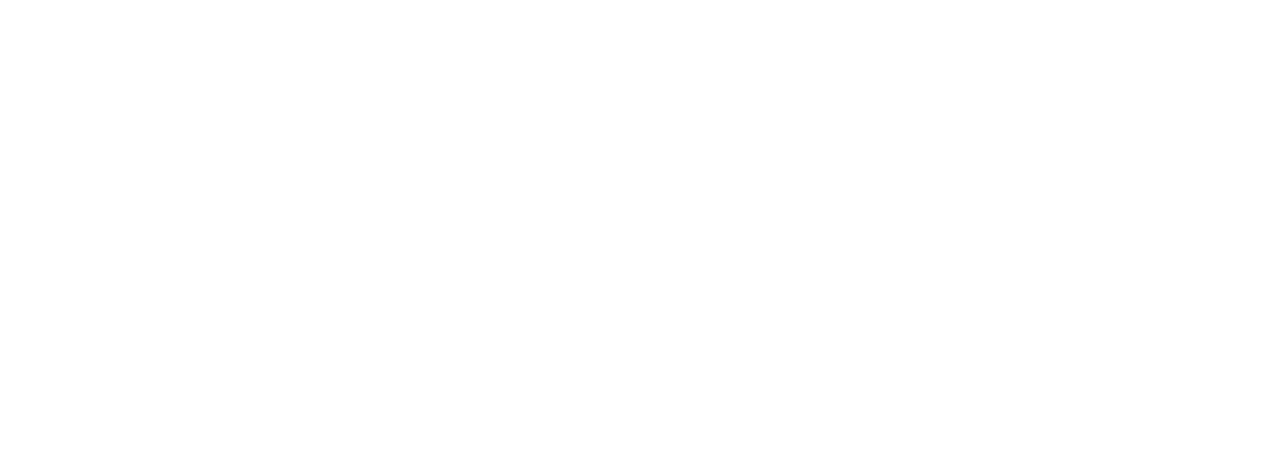
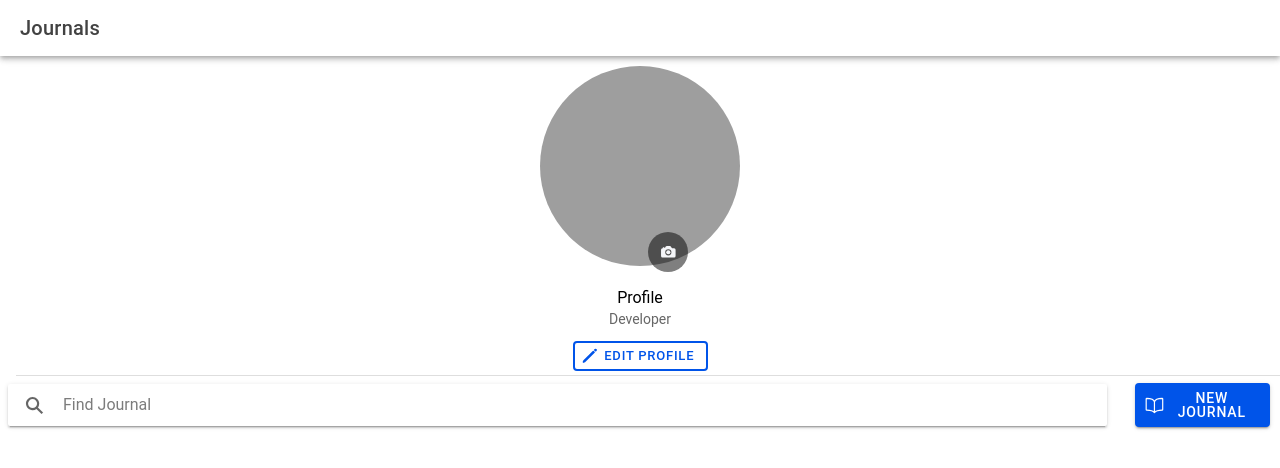
Before and after one commit to ArkDriveDev/Cephaline, a React (Vite) app: page /Cephaline in a window 1280 px wide. Shown: the top 468 px of the page. Built offline with nearby package versions, Linux system fonts and the light colour scheme.

Commit message:
updated routes in app.tsx

```diff
--- a/src/App.tsx
+++ b/src/App.tsx
@@ -1,7 +1,7 @@
 import { Redirect, Route } from 'react-router-dom';
 import { IonApp, IonRouterOutlet, setupIonicReact } from '@ionic/react';
 import { IonReactRouter } from '@ionic/react-router';
-import Home from './pages/Home';
+import Home from './pages/Cephalib';
 
 /* Core CSS required for Ionic components to work properly */
 import '@ionic/react/css/core.css';
@@ -32,6 +32,7 @@
 
 /* Theme variables */
 import './theme/variables.css';
+import JournalBookView from './pages/JournalBookView';
 
 setupIonicReact();
 
@@ -39,11 +40,14 @@
   <IonApp>
     <IonReactRouter>
       <IonRouterOutlet>
-        <Route exact path="/home">
+        <Route exact path="/Cephaline">
           <Home />
         </Route>
         <Route exact path="/">
-          <Redirect to="/home" />
+          <Redirect to="/Cephaline" />
+        </Route>
+        <Route path="/Cephaline/Journals/:id">
+          <JournalBookView /> {/* This will show individual journal */}
         </Route>
       </IonRouterOutlet>
     </IonReactRouter>
--- a/src/components/JournalCards.tsx
+++ b/src/components/JournalCards.tsx
@@ -11,14 +11,13 @@
 const JournalCards: React.FC<JournalCardsProps> = ({ journals }) => {
   const history = useHistory();
 
-  // Split journals into rows of 3
   const rows = [];
   for (let i = 0; i < journals.length; i += 3) {
     rows.push(journals.slice(i, i + 3));
   }
 
   const handleCardClick = (journalId: string) => {
-    history.push(`/journal/${journalId}`);
+    history.push(`/Cephaline/Journals/${journalId}`);
   };
 
   return (
@@ -34,6 +33,7 @@
               }}
               onClick={() => handleCardClick(journal.id)}
             >
+              {/* Rest of your card JSX remains the same */}
               <IonCard className="journal-card" style={{
                 backgroundColor: journal.cardColor,
               }}>
--- a/src/pages/Home.tsx
+++ b/src/pages/Cephalib.tsx
@@ -9,7 +9,7 @@
 // Key for localStorage
 const JOURNAL_STORAGE_KEY = 'journals_app_data';
 
-const Home: React.FC = () => {
+const Cephalib: React.FC = () => {
   const [journals, setJournals] = useState<Journal[]>(() => {
     // Load from localStorage on initial render
     const savedJournals = localStorage.getItem(JOURNAL_STORAGE_KEY);
@@ -48,9 +48,10 @@
           <NewButton onSave={handleAddJournal} />
         </div>
         <JournalCards journals={journals} />
+
       </IonContent>
     </IonPage>
   );
 };
 
-export default Home;
+export default Cephalib;
```
